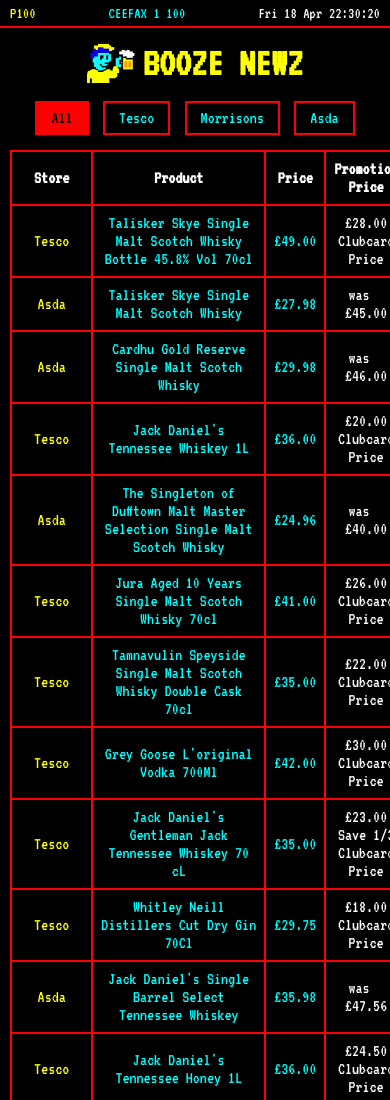
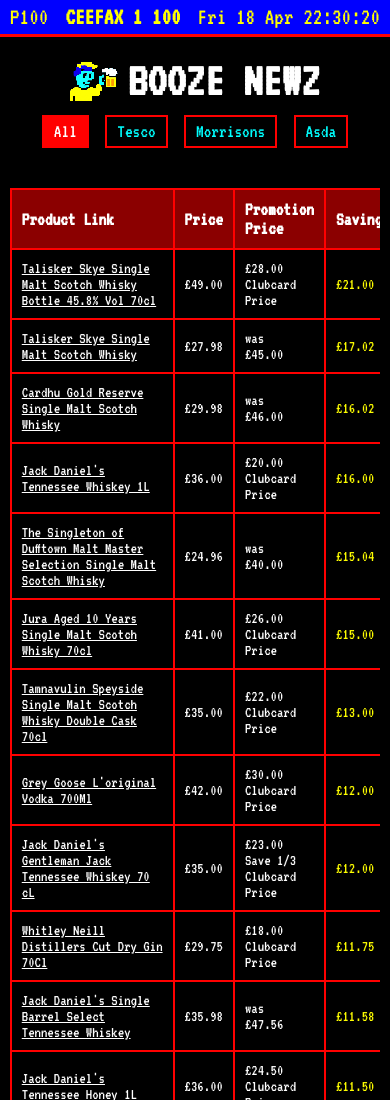
Before and after one commit to Jazzy-Fella/boozenewz, a plain HTML site: page docs/index.html in a window 390 px wide. Shown: the top 1100 px of the page. Drawn offline with Linux system fonts and the light colour scheme.

Commit message:
Update styling and layout for mobile view

```diff
--- a/docs/index.html
+++ b/docs/index.html
@@ -9,14 +9,12 @@
 </head>
 <body>
 
-  <!-- 🔷 CEEFAX‐style header bar with live time -->
   <div class="teletext-header">
     <span class="page">P100</span>
     <span class="ceefax-block">CEEFAX 1 100</span>
     <span class="datetime" id="datetime">--:--:--</span>
   </div>
 
-  <!-- 🍺 Title + Beer‐man + Filters -->
   <div class="title-section">
     <div class="title-inner">
       <img src="img/beer-man.png" alt="Beer Guy" class="beer-icon" />
@@ -30,26 +28,63 @@
     </div>
   </div>
 
-  <!-- 📋 Deals table -->
   <div class="table-container">
     <table id="deals-table">
       <thead>
         <tr>
-          <th>Store</th>
-          <th>Product</th>
+          <th>Product Link</th>
           <th>Price</th>
           <th>Promotion Price</th>
           <th>Saving</th>
-          <th>Link</th>
         </tr>
       </thead>
-      <tbody id="deal-rows">
-        <!-- Deals injected by JavaScript -->
+      <tbody id="deals-body">
+        <script>
+          fetch('deals.json')
+            .then(response => response.json())
+            .then(data => {
+              const tbody = document.getElementById('deals-body');
+              data.forEach(deal => {
+                const tr = document.createElement('tr');
+
+                // Product
+                const productTd = document.createElement('td');
+                const productLink = document.createElement('a');
+                productLink.href = deal.link;
+                productLink.textContent = deal.title;
+                productLink.target = '_blank';
+                productLink.style.color = 'white';
+                productLink.style.textDecoration = 'underline';
+                productTd.appendChild(productLink);
+                tr.appendChild(productTd);
+
+                // Price
+                const priceTd = document.createElement('td');
+                priceTd.textContent = deal.price;
+                tr.appendChild(priceTd);
+
+                // Promotion
+                const promoTd = document.createElement('td');
+                promoTd.textContent = deal.promotion || '';
+                promoTd.style.color = 'white';
+                tr.appendChild(promoTd);
+
+                // Saving
+                const savingTd = document.createElement('td');
+                savingTd.textContent = deal.saving !== null ? `£${deal.saving.toFixed(2)}` : '';
+                savingTd.style.color = 'yellow';
+                tr.appendChild(savingTd);
+
+                // For filtering
+                tr.dataset.store = deal.store.toLowerCase();
+                tbody.appendChild(tr);
+              });
+            });
+        </script>
       </tbody>
     </table>
   </div>
 
-  <!-- ⏱ Clock script -->
   <script>
     function updateTime() {
       const now = new Date();
@@ -61,36 +96,13 @@
     }
     setInterval(updateTime, 1000);
     updateTime();
-  </script>
 
-  <!-- 🧠 Deal loading + filtering -->
-  <script>
     const btns = {
       all:       document.getElementById('filter-all'),
       tesco:     document.getElementById('filter-tesco'),
       morrisons: document.getElementById('filter-morrisons'),
       asda:      document.getElementById('filter-asda'),
     };
-
-    // Load deals and inject into table
-    fetch('deals.json')
-      .then(response => response.json())
-      .then(data => {
-        const tbody = document.getElementById('deal-rows');
-        data.forEach(deal => {
-          const row = document.createElement('tr');
-          row.dataset.store = deal.store.toLowerCase();  // e.g., 'morrisons'
-          row.innerHTML = `
-            <td class="store">${deal.store}</td>
-            <td>${deal.title}</td>
-            <td>${deal.price}</td>
-            <td class="promotion">${deal.promotion || '—'}</td>
-            <td class="saving">${deal.saving !== null ? '£' + deal.saving.toFixed(2) : '—'}</td>
-            <td><a href="${deal.link}" target="_blank">View</a></td>
-          `;
-          tbody.appendChild(row);
-        });
-      });
 
     function applyFilter(store = '') {
       const rows = document.querySelectorAll('#deals-table tbody tr');
--- a/docs/style.css
+++ b/docs/style.css
@@ -1,96 +1,89 @@
-/*── GLOBAL ──*/
 body {
+  background-color: black;
   font-family: 'VT323', monospace;
-  background: #000;
-  color: #0ff;
+  color: white;
   margin: 0;
   padding: 0;
 }
 
-/*── CEEFAX HEADER ──*/
 .teletext-header {
+  background-color: blue;
+  color: yellow;
+  padding: 5px 10px;
   display: flex;
-  align-items: center;
   justify-content: space-between;
-  padding: 5px 10px;
-  border-bottom: 2px solid #f00;
-  font-size: 1rem;
-}
-.teletext-header .page {
-  color: #ff0;
-}
-.teletext-header .ceefax-block {
-  flex: 1;
-  text-align: center;
-  color: #0ff;
-}
-.teletext-header .datetime {
-  color: #fff;
+  font-size: 1.5em;
+  border-bottom: 3px solid red;
 }
 
-/*── TITLE + FILTERS ──*/
+.ceefax-block {
+  font-weight: bold;
+}
+
 .title-section {
   text-align: center;
-  padding: 15px 0 5px;
+  margin: 20px 0;
 }
+
 .title-inner {
-  display: inline-flex;
+  display: flex;
+  justify-content: center;
   align-items: center;
-  justify-content: center;
-  margin-bottom: 10px;
+  gap: 10px;
 }
+
 .beer-icon {
   width: 48px;
   height: auto;
-  margin-right: 8px;
+  image-rendering: pixelated;
 }
+
 h1 {
-  font-size: 2.5rem;
-  color: #ff0;
+  font-size: 3em;
+  color: white;
   margin: 0;
 }
 
 .filter-buttons {
-  margin-top: 8px;
+  margin-top: 10px;
 }
+
 .filter-buttons button {
+  background: black;
+  color: cyan;
+  border: 2px solid red;
   font-family: 'VT323', monospace;
-  font-size: 1.1rem;
-  background: #000;
-  color: #0ff;
-  border: 2px solid #f00;
-  padding: 6px 14px;
-  margin: 0 4px;
+  font-size: 1.2em;
+  margin: 0 5px;
+  padding: 5px 10px;
   cursor: pointer;
 }
+
 .filter-buttons button.active {
-  background: #f00;
-  color: #000;
+  background: red;
+  color: white;
 }
 
-/*── TABLE ──*/
 .table-container {
+  margin: 0 auto;
+  max-width: 95%;
   overflow-x: auto;
-  padding: 0 10px 20px;
 }
+
 table {
   width: 100%;
   border-collapse: collapse;
-  margin-top: 10px;
-  font-size: 1.1rem;
+  margin-top: 20px;
 }
+
 th, td {
-  padding: 8px;
-  border: 2px solid #f00;
-  text-align: center;
+  border: 2px solid red;
+  padding: 10px;
+  text-align: left;
 }
+
 th {
-  background: #000;
-  color: #fff;
+  background: darkred;
+  color: white;
+  font-size: 1.2em;
 }
-.store { color: #ff0; }
-.promotion { color: #fff; }
-.saving { color: #ff0; }
-a { color: #0ff; text-decoration: underline; }
-
-/* Remove any animation/jitter */
```
